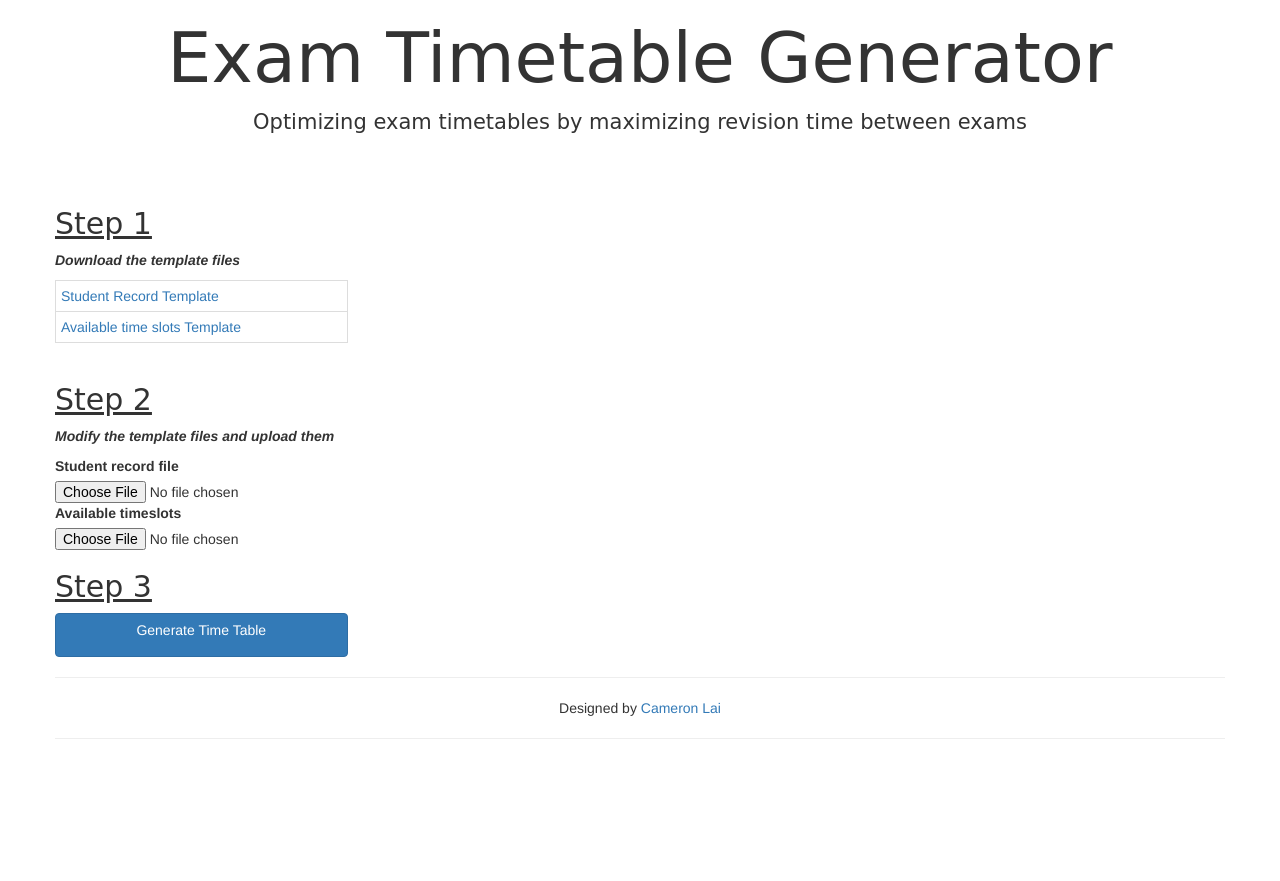
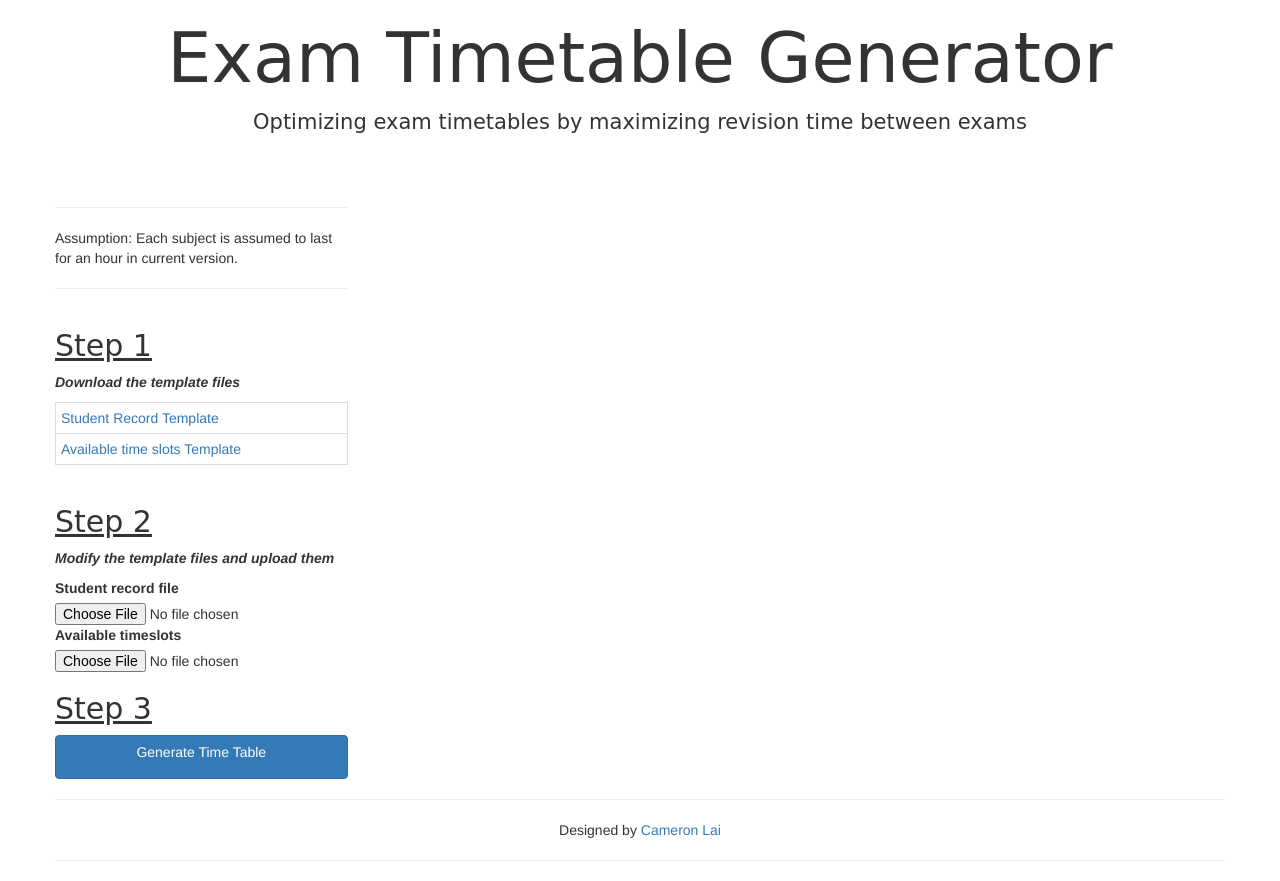
Before and after one commit to cameronlai/EXT-GEN, a Django app: template templates/EXT_GEN/index.html in a window 1280 px wide. Before the commit the page ends 739 px from the top, so only its background shows below. Run offline with Django 3.2, Linux system fonts and the light colour scheme; the template is opened without the code that fills it: most values are stand-ins (such as "Sample title", 1, 10 or a date in 2020); form fields are guessed from the names that the template uses; some libraries are stand-ins or nearby versions; some web fonts are replaced.

Commit message:
Add 1 hour assumption to HTML

```diff
--- a/templates/EXT_GEN/index.html
+++ b/templates/EXT_GEN/index.html
@@ -47,6 +47,11 @@
       <br>
       <div class="row">
         <div class="col-md-3">
+	  <div class="row">
+	    <hr>
+	    Assumption: Each subject is assumed to last for an hour in current version.
+	    <hr>
+	  </div>
           <div class="row">
             <h2 class="handWritten handWrittenH2"> Step 1 </h2>
             <p class="instructions">Download the template files</p>
```
